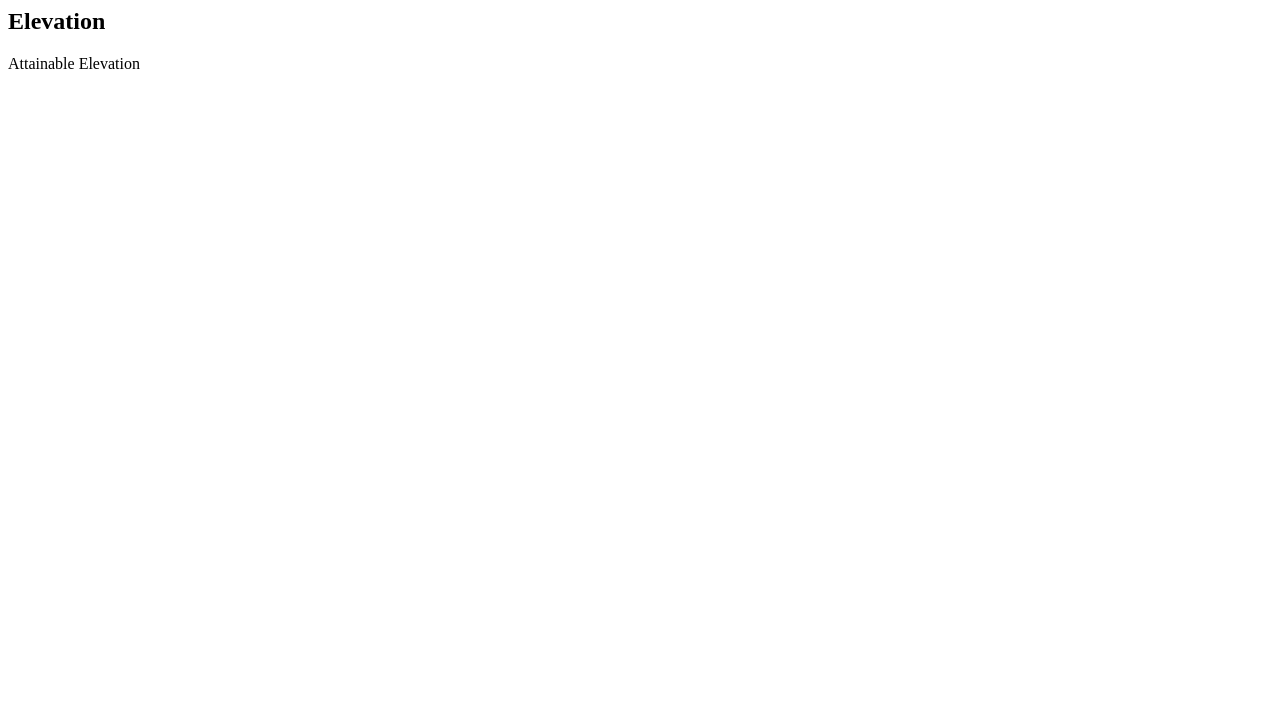
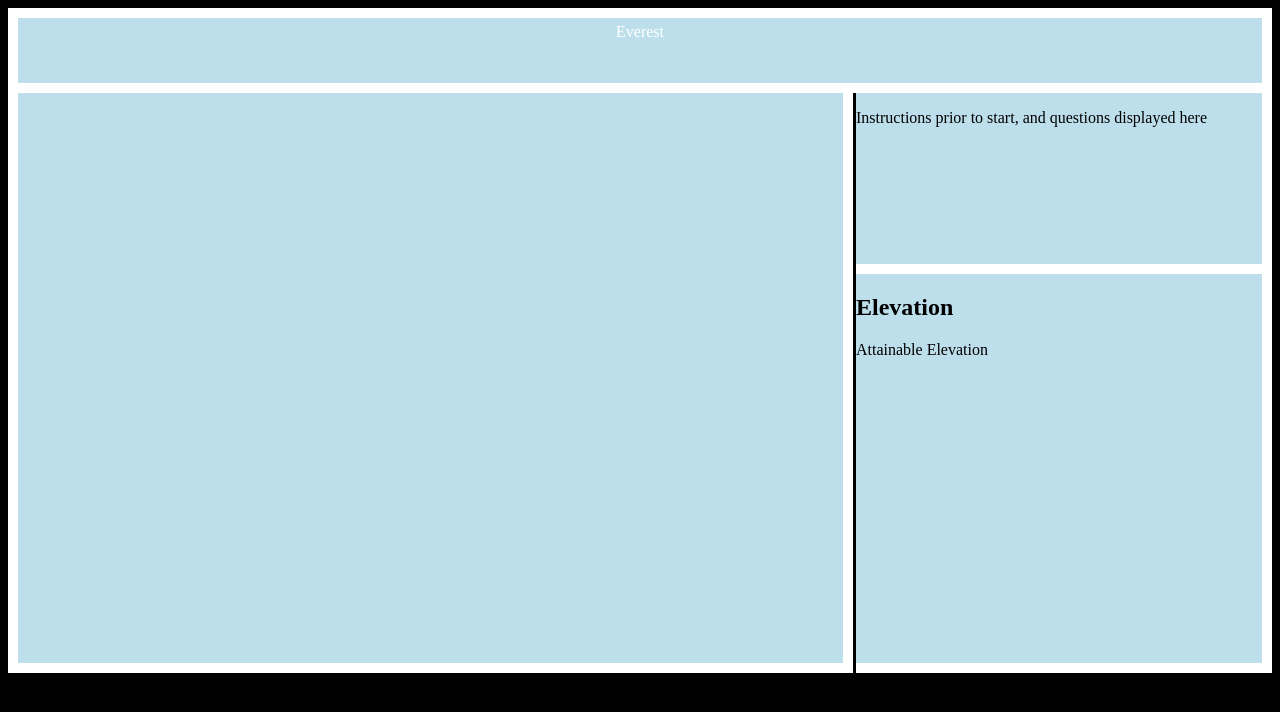
Before and after one commit to mpwashburn/Everest-Trivia-Game, a plain HTML site: page index.html in a window 1280 px wide. Drawn offline with nearby package versions, Linux system fonts and the light colour scheme.

Commit message:
current html, js, and css inprogress

```diff
--- a/index.html
+++ b/index.html
@@ -7,8 +7,24 @@
   <link rel="stylesheet" href="stylesheets/main.css">
 </head>
 <body>
-  <h2>Elevation</h2>
+  <div id="header">Everest</div>
+
+  <!--main_container sits center-left and will house the mountain picture and display the player's icons moving toward summit-->
+  <div id="main_container"></div>
+
+  <!--display_box sits top-right corner. This box will be responsible for most player communication of instruction and questions-->
+  <div id="display_box">
+  	<p id="Text_Display"> Instructions prior to start, and questions displayed here</p>
+  </div>
+
+
+  <!--the control_box will house the 'next card', 'reset' and 'start' buttons. In addition, it will display each players current elevation on the mountain -->
+  <div id="control_box">
+  	<h2>Elevation</h2>
     <div id="elevdisplay">Attainable Elevation</div>
+  </div>
+
+
 
 
  <script src="https://ajax.googleapis.com/ajax/libs/jquery/2.1.3/jquery.min.js"></script>
--- a/javascripts/main.js
+++ b/javascripts/main.js
@@ -4,9 +4,7 @@ $(document).ready(function(){
 
 //below is the first draft function for returning a random
 //attainable elevation for a player. Max elevation is 1500.
-//Min elevation is 500. After testing, the random number
-//output exceeds 1500. May need to add an equality operator to
-//correct.
+//Min elevation is 500.
 
 $("#elevdisplay").click(function elevRoll(min, max){
   var playerElev = Math.round((Math.random() * (1500-500)) + 500);
--- a/stylesheets/main.css
+++ b/stylesheets/main.css
@@ -0,0 +1,48 @@
+body {
+	background-color: black;
+}
+
+#header {
+    background-color: #bddfeb;
+    border:10px solid white;
+    color:white;
+    text-align:center;
+    padding:5px;
+    height: 55px;
+}
+
+#main_container {
+
+	float: left;
+	background-color: #bddfeb;
+	border-top: 0px;
+	border-right: 10px solid white;
+	border-bottom: 10px solid white;
+	border-left: 10px solid white;
+	color: black;
+	height: 570px;
+	width: 825px;
+
+}
+
+#display_box {
+	float: right;
+	background-color: #bddfeb;
+	border-top: 0px;
+	border-right: 10px solid white;
+	border-bottom: 10px solid white;
+	border-left: 0px;
+	height: 171px;
+	width: 406px;
+}
+
+#control_box {
+	float: right;
+	background-color: #bddfeb;
+	border-top: 0px;
+	border-right: 10px solid white;
+	border-bottom: 10px solid white;
+	border-left: 0px;
+	height: 389px;
+	width: 406px;
+}
```
